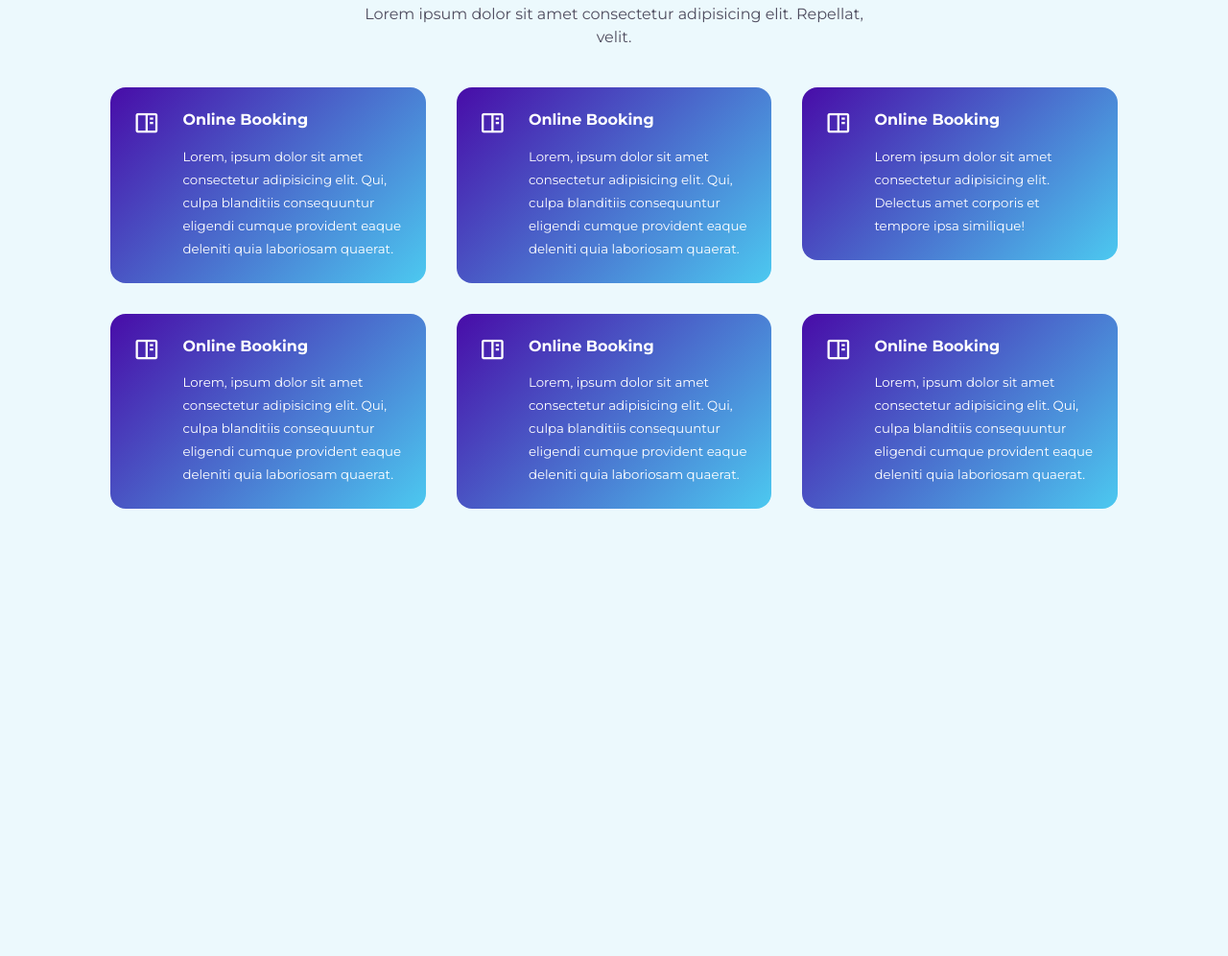
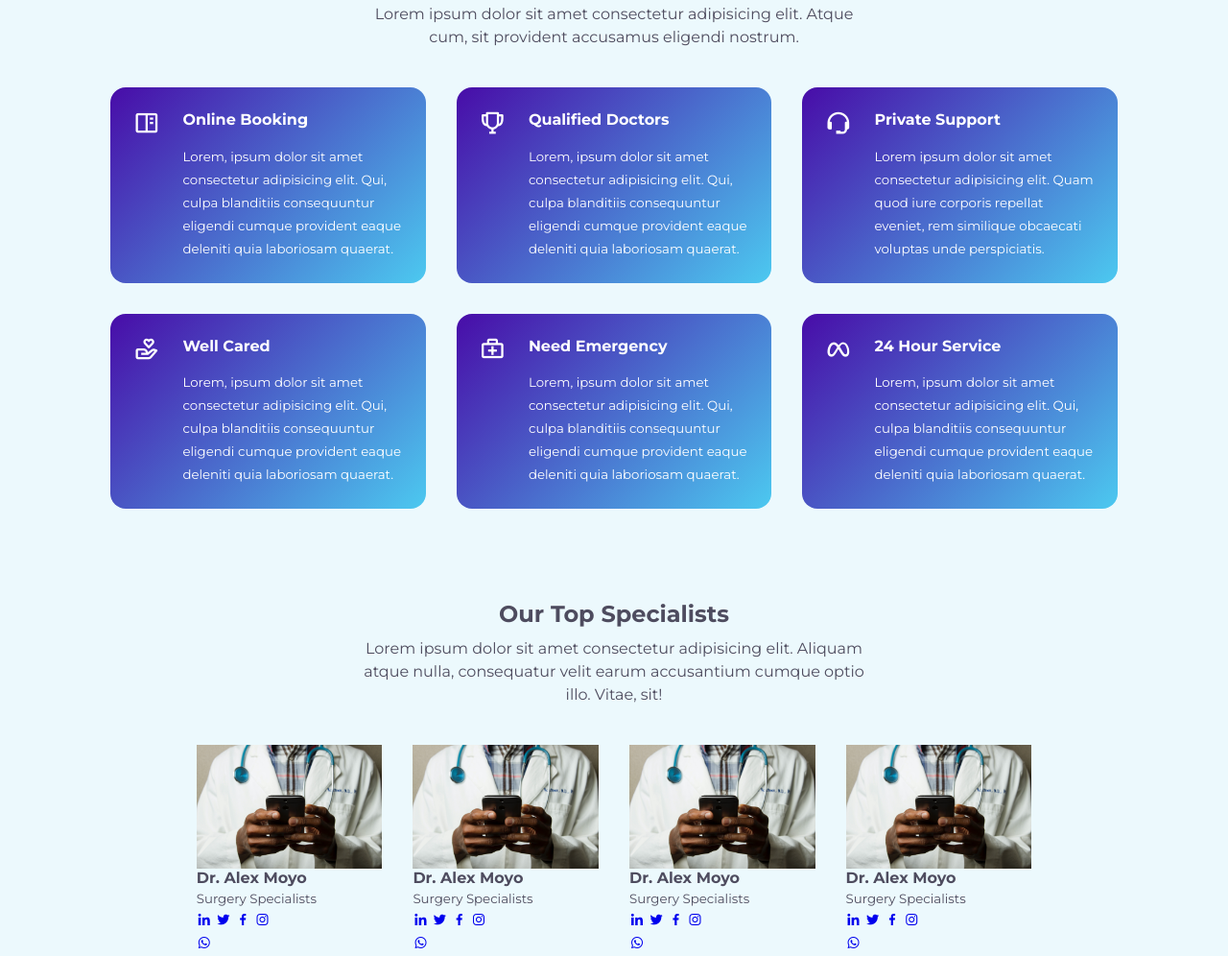
Before and after one commit to akmodisane/eDoctorsWeb, a plain HTML site: page index.html in a window 1280 px wide. Shown: the part 931-1927 px from the top of the page at 96% size. Before the commit the page ends 1461 px from the top, so only its background shows below. Drawn offline with nearby package versions, Linux system fonts and the light colour scheme.

Commit message:
all changes

```diff
--- a/index.html
+++ b/index.html
@@ -44,7 +44,7 @@
 
     <section id="services">
         <h2>Our Services</h2>
-        <p>Lorem ipsum dolor sit amet consectetur adipisicing elit. Repellat, velit.</p>
+        <p>Lorem ipsum dolor sit amet consectetur adipisicing elit. Atque cum, sit provident accusamus eligendi nostrum.</p>
         <div class="container">
             <article>
                 <i class='bx bx-book-content'></i>
@@ -54,44 +54,116 @@
                 </div>
             </article>
             <article>
-                <i class='bx bx-book-content'></i>
+                <i class='bx bx-trophy' ></i>
                 <div>
-                    <h4>Online Booking</h4>
+                    <h4>Qualified Doctors</h4>
                     <small>Lorem, ipsum dolor sit amet consectetur adipisicing elit. Qui, culpa blanditiis consequuntur eligendi cumque provident eaque deleniti quia laboriosam quaerat.</small>
                 </div>
             </article>
             <article>
-                <i class='bx bx-book-content'></i>
+                <i class='bx bx-support' ></i>
                 <div>
-                    <h4>Online Booking</h4>
-                    <small>Lorem ipsum dolor sit amet consectetur adipisicing elit. Delectus amet corporis et tempore ipsa similique!</small>
+                    <h4>Private Support</h4>
+                    <small>Lorem ipsum dolor sit amet consectetur adipisicing elit. Quam quod iure corporis repellat eveniet, rem similique obcaecati voluptas unde perspiciatis.</small>
                 </div>
             </article>
             <article>
-                <i class='bx bx-book-content'></i>
+                <i class='bx bx-donate-heart' ></i>
                 <div>
-                    <h4>Online Booking</h4>
+                    <h4>Well Cared</h4>
                     <small>Lorem, ipsum dolor sit amet consectetur adipisicing elit. Qui, culpa blanditiis consequuntur eligendi cumque provident eaque deleniti quia laboriosam quaerat.</small>
                 </div>
             </article>
             <article>
-                <i class='bx bx-book-content'></i>
+                <i class='bx bx-first-aid' ></i>
                 <div>
-                    <h4>Online Booking</h4>
+                    <h4>Need Emergency</h4>
                     <small>Lorem, ipsum dolor sit amet consectetur adipisicing elit. Qui, culpa blanditiis consequuntur eligendi cumque provident eaque deleniti quia laboriosam quaerat.</small>
                 </div>
             </article>
             <article>
-                <i class='bx bx-book-content'></i>
+                <i class='bx bxl-meta' ></i>
                 <div>
-                    <h4>Online Booking</h4>
+                    <h4>24 Hour Service</h4>
                     <small>Lorem, ipsum dolor sit amet consectetur adipisicing elit. Qui, culpa blanditiis consequuntur eligendi cumque provident eaque deleniti quia laboriosam quaerat.</small>
                 </div>
             </article>
 
         </div>
     </section>
+    <!--============================== END OF SERVICES ======================-->
 
+    <section id="specialists">
+        <h2>Our Top Specialists</h2>
+        <p>Lorem ipsum dolor sit amet consectetur adipisicing elit. Aliquam atque nulla, consequatur velit earum accusantium cumque optio illo. Vitae, sit!</p>
+        <div class="container">
+            <article>
+                <div class="specialist__image">
+                    <img src="./assets/images/doctor-one.jpg" alt="specialist-one">
+                </div>
+                <div class="specialist__details">
+                    <h4>Dr. Alex Moyo</h4>
+                    <small>Surgery Specialists</small>
+                </div>
+                <div class="specialist_socials">
+                    <a href="https://linkendin.com" target="_blank"><i class='bx bxl-linkedin' ></i></a>
+                    <a href="https://twitter.com" target="_blank"><i class='bx bxl-twitter' ></i></a>
+                    <a href="https://facebook.com" target="_blank"><i class='bx bxl-facebook' ></i></a>
+                    <a href="https://instagram.com" target="_blank"><i class='bx bxl-instagram' ></i></a>
+                </div>
+                <a href="https:api.whatsapp.com/send?phone=+27745529898" class="specialist_whatsapp"><i class='bx bxl-whatsapp' ></i></a>
+            </article>
+            <article>
+                <div class="specialist__image">
+                    <img src="./assets/images/doctor-one.jpg" alt="specialist-one">
+                </div>
+                <div class="specialist__details">
+                    <h4>Dr. Alex Moyo</h4>
+                    <small>Surgery Specialists</small>
+                </div>
+                <div class="specialist_socials">
+                    <a href="https://linkendin.com" target="_blank"><i class='bx bxl-linkedin' ></i></a>
+                    <a href="https://twitter.com" target="_blank"><i class='bx bxl-twitter' ></i></a>
+                    <a href="https://facebook.com" target="_blank"><i class='bx bxl-facebook' ></i></a>
+                    <a href="https://instagram.com" target="_blank"><i class='bx bxl-instagram' ></i></a>
+                </div>
+                <a href="https:api.whatsapp.com/send?phone=+27745529898" class="specialist_whatsapp"><i class='bx bxl-whatsapp' ></i></a>
+            </article>
+            <article>
+                <div class="specialist__image">
+                    <img src="./assets/images/doctor-one.jpg" alt="specialist-one">
+                </div>
+                <div class="specialist__details">
+                    <h4>Dr. Alex Moyo</h4>
+                    <small>Surgery Specialists</small>
+                </div>
+                <div class="specialist_socials">
+                    <a href="https://linkendin.com" target="_blank"><i class='bx bxl-linkedin' ></i></a>
+                    <a href="https://twitter.com" target="_blank"><i class='bx bxl-twitter' ></i></a>
+                    <a href="https://facebook.com" target="_blank"><i class='bx bxl-facebook' ></i></a>
+                    <a href="https://instagram.com" target="_blank"><i class='bx bxl-instagram' ></i></a>
+                </div>
+                <a href="https:api.whatsapp.com/send?phone=+27745529898" class="specialist_whatsapp"><i class='bx bxl-whatsapp' ></i></a>
+            </article>
+            <article>
+                <div class="specialist__image">
+                    <img src="./assets/images/doctor-one.jpg" alt="specialist-one">
+                </div>
+                <div class="specialist__details">
+                    <h4>Dr. Alex Moyo</h4>
+                    <small>Surgery Specialists</small>
+                </div>
+                <div class="specialist_socials">
+                    <a href="https://linkendin.com" target="_blank"><i class='bx bxl-linkedin' ></i></a>
+                    <a href="https://twitter.com" target="_blank"><i class='bx bxl-twitter' ></i></a>
+                    <a href="https://facebook.com" target="_blank"><i class='bx bxl-facebook' ></i></a>
+                    <a href="https://instagram.com" target="_blank"><i class='bx bxl-instagram' ></i></a>
+                </div>
+                <a href="https:api.whatsapp.com/send?phone=+27745529898" class="specialist_whatsapp"><i class='bx bxl-whatsapp' ></i></a>
+            </article>
+        </div>
+    </section>
+    <!--============================== END OF TOP SPECIALISTS ======================-->
 <!-- BOXICONS SCRIPT-->
 <script src="https://unpkg.com/boxicons@2.1.2/dist/boxicons.js"></script>
 <!-- MAIN SCRIPT-->
--- a/partials/_services.scss
+++ b/partials/_services.scss
@@ -29,3 +29,39 @@
     }
   }
 }
+
+/* =================== MEDIA QUERIES (MEDIUM DEVICES) ============================== */
+@media screen and (max-width: 1024px) {
+  #services {
+    .container {
+      gap: 1rem;
+      grid-template-columns: 1fr 1fr;
+
+      article {
+        padding: 1.2rem;
+        gap: 0.8rem;
+
+        &:hover {
+          margin: 0;
+        }
+      }
+    }
+  }
+}
+
+/* =================== MEDIA QUERIES (SMALL DEVICES) ============================== */
+@media screen and (max-width: 600px) {
+  #services {
+    .container {
+      grid-template-columns: 1fr;
+
+      article {
+        div {
+          h4 {
+            margin-bottom: 0.8rem;
+          }
+        }
+      }
+    }
+  }
+}
--- /dev/null
+++ b/partials/_specialists.scss
@@ -0,0 +1,20 @@
+#specialists {
+  .container {
+    width: 68%;
+    display: grid;
+    grid-template-columns: repeat(4, 1fr);
+    gap: 2rem;
+
+    article {
+      background: $white;
+      border-radius: 1rem;
+      box-shadow: 0 1.5rem 1.5rem rgba($black-color, 0.1);
+      position: relative;
+      transition: all 700ms ease;
+
+      &:hover {
+        box-shadow: none;
+      }
+    }
+  }
+}
--- a/style.scss
+++ b/style.scss
@@ -4,3 +4,4 @@
 @import "./partials/nav";
 @import "./partials/header";
 @import "./partials/services";
+@import "./partials/specialists";
```
Also changed, not shown: To-do.txt, assets/css/style.min.css, assets/images/doctor-one.jpg (added), assets/images/doctor-two.jpg (added), 1 other file.
